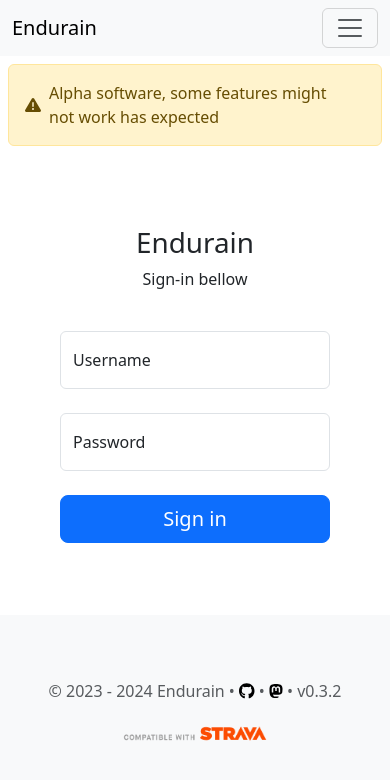
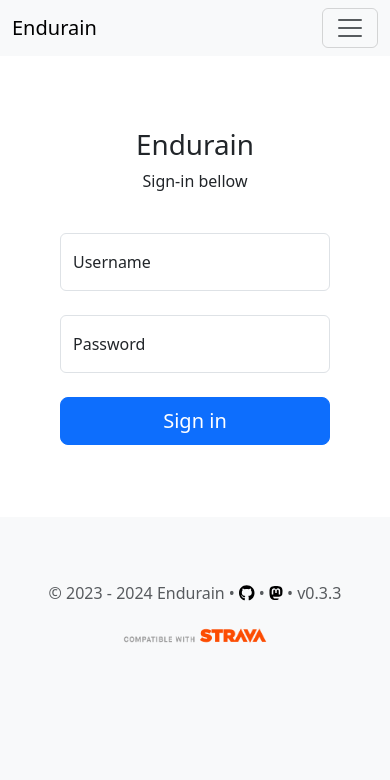
Before and after one commit to Primitiv0/endurain, a Vue app in the folder frontend/app/: page /login in a window 390 px wide. Shown: the top 780 px of the page. Built offline with nearby package versions, Linux system fonts and the light colour scheme.

Commit message:
Fixed margins mobile & removed alpha version banner
Bump version to v0.3.3
[frontend] fixed margins on mobile
[frontend] removed alpha version banner

```diff
--- a/frontend/app/src/components/FooterComponent.vue
+++ b/frontend/app/src/components/FooterComponent.vue
@@ -29,7 +29,7 @@
                     </form>
                 </div>
                 <div class="mt-3 col">
-                    <p class="text-center text-muted">&copy; {{ new Date().getFullYear() === 2023 ? '2023' : '2023 - ' + new Date().getFullYear() }} Endurain • <a class="link-body-emphasis" href="https://github.com/joaovitoriasilva/endurain" role="button"><font-awesome-icon :icon="['fab', 'fa-github']" /></a> • <a class="link-body-emphasis" href="https://fosstodon.org/@endurain"><font-awesome-icon :icon="['fab', 'fa-mastodon']" /></a> • v0.3.2</p>
+                    <p class="text-center text-muted">&copy; {{ new Date().getFullYear() === 2023 ? '2023' : '2023 - ' + new Date().getFullYear() }} Endurain • <a class="link-body-emphasis" href="https://github.com/joaovitoriasilva/endurain" role="button"><font-awesome-icon :icon="['fab', 'fa-github']" /></a> • <a class="link-body-emphasis" href="https://fosstodon.org/@endurain"><font-awesome-icon :icon="['fab', 'fa-mastodon']" /></a> • v0.3.3</p>
                     <p class="text-center text-muted"><img src="/src/assets/strava/api_logo_cptblWith_strava_horiz_light.png" alt="Compatible with STRAVA image" height="25" /></p>
                 </div>
             </div>
--- a/frontend/app/src/components/Navbar/NavbarComponent.vue
+++ b/frontend/app/src/components/Navbar/NavbarComponent.vue
@@ -60,15 +60,6 @@
             </div>
         </div>
     </nav>
-    <div class="alert alert-warning alert-dismissible d-flex align-items-center mx-2 my-2 justify-content-center"
-        role="alert">
-        <font-awesome-icon :icon="['fas', 'triangle-exclamation']" />
-        <div class="ms-2">
-            <span>
-                {{ $t("navbar.warningZone") }}
-            </span>
-        </div>
-    </div>
 </template>
 
 <script>
--- a/frontend/app/src/views/HomeView.vue
+++ b/frontend/app/src/views/HomeView.vue
@@ -1,5 +1,4 @@
 <template>
-  <div class="container mt-4">
   <div class="row row-gap-3">
     <!-- sidebar zone -->
     <div class="col-lg-3 col-md-12">
@@ -24,7 +23,9 @@
         </div>
         <UserDistanceStatsComponent :thisWeekDistances="thisWeekDistances" :thisMonthDistances="thisMonthDistances" v-else />
       </div>
-        <a class="w-100 btn btn-primary mb-4" href="#" role="button" data-bs-toggle="modal" data-bs-target="#addActivityModal">
+
+      <!-- add activity button -->
+      <a class="w-100 btn btn-primary" href="#" role="button" data-bs-toggle="modal" data-bs-target="#addActivityModal">
         {{ $t("homeView.buttonAddActivity") }}
       </a>
 
@@ -102,7 +103,6 @@
 
           </div>
           <NoItemsFoundComponent v-else />
-          </div>
         </div>
       </div>
     </div>
```
Also changed, not shown: 1 other file (tests, documents, lock files or other folders). Lines whose indentation alone changed are shown as unchanged.
